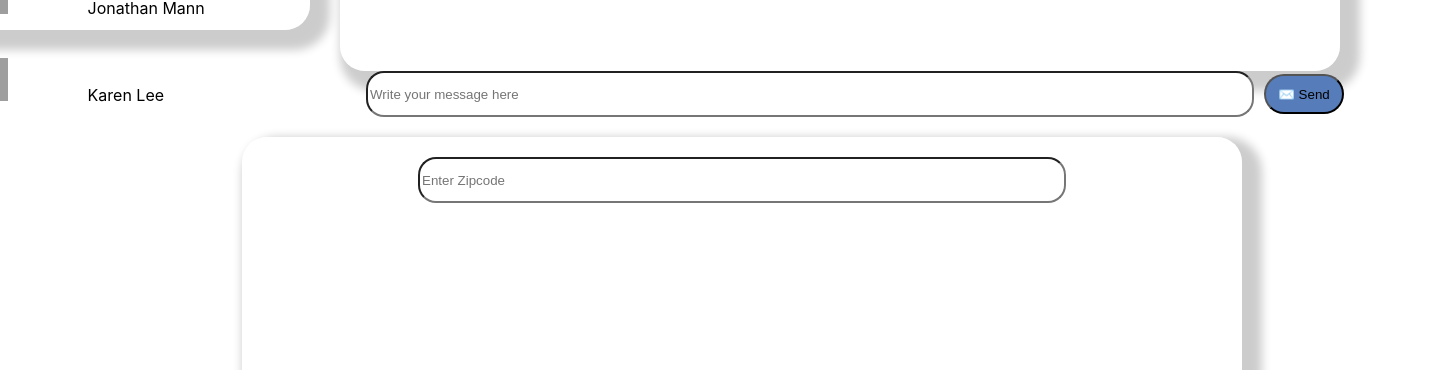
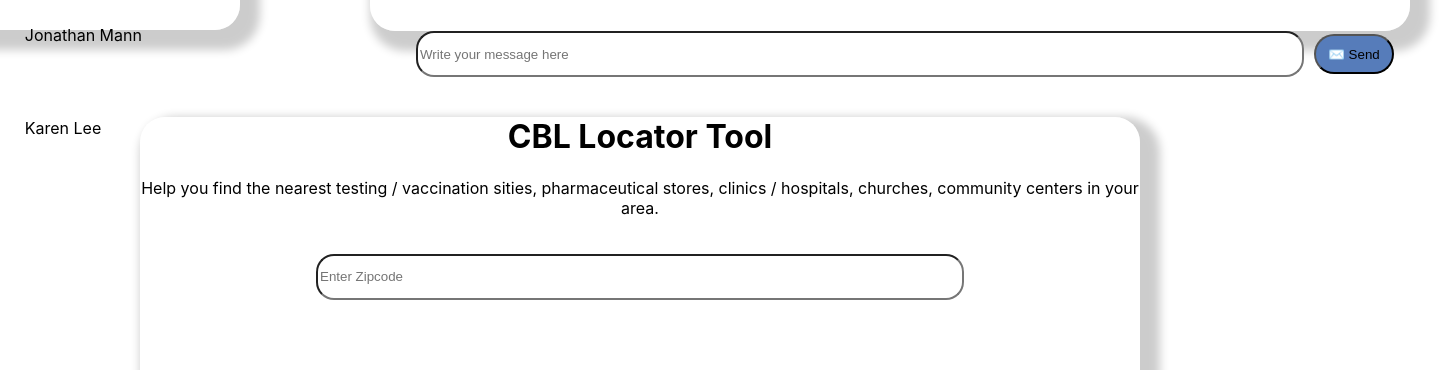
Before and after one commit to mathews1193/chatbot, a React (Create React App) app in the folder frontend/: page / in a window 1280 px wide. Shown: the part 758-1128 px from the top of the page, 1440 px wide, since content can reach past the window. Built offline with nearby package versions, Linux system fonts and the light colour scheme; grey boxes are pictures that could not be loaded.

Commit message:
updated the nearby location ui

```diff
--- a/frontend/src/App.css
+++ b/frontend/src/App.css
@@ -1,15 +1,12 @@
 .container{
   padding-top: 200px;
   background-color: white;
-  height:250vh;
+  height:150vh;
 }
 .grid {
   display: flex;
   justify-content: center;
 }
-.bot{
-
+.chat{
+margin-left:100px;
 }
-.chat{
-
-}
--- a/frontend/src/components/BotList/Bots.css
+++ b/frontend/src/components/BotList/Bots.css
@@ -32,7 +32,7 @@
     list-style-type: none;
     align-items: center;
     padding-bottom:40px;
-    width:80%;
+    width:90%;
     height:50%;
 }
 .bot-img {
--- a/frontend/src/components/Chatbot/Chatbot.css
+++ b/frontend/src/components/Chatbot/Chatbot.css
@@ -1,8 +1,8 @@
 .chat-container {
  border-radius: 25px;
  border: 2px solid whitesmoke;
- height:75vh;
- width: 125vh;
+ height:70vh;
+ width: 130vh;
  margin-top:20px;
  margin-left:auto;
  margin-right:30px;
--- a/frontend/src/components/NearbyLocation/NearbyLocation.css
+++ b/frontend/src/components/NearbyLocation/NearbyLocation.css
@@ -1,13 +1,9 @@
 .nearby-container {
     border-radius: 25px;
     border: 2px solid whitesmoke;
-    padding-top:20px;
-    height:75vh;
+    height:65vh;
     width: 125vh;
-    margin-top:20px;
-    margin-left:auto;
-    margin-right:30px;
-    align-items: center;
+    margin:40px auto;
 
    appearance: none;
    background: white;
@@ -21,10 +17,13 @@
    }
 .nearby-msg-container {
     text-align:center;
+    padding: 20px;
   }
 .nearby-location{
     border-radius: 18px;
-
     width:80vh;
     height:5vh;
   }
+.header{
+    text-align: center;
+}
--- a/frontend/src/components/NearbyLocation/NearbyLocation.js
+++ b/frontend/src/components/NearbyLocation/NearbyLocation.js
@@ -5,6 +5,11 @@ function NearbyLocation() {
     return (
         <div>
             <div className="nearby-container">
+                <div className="header">
+                    <h1>CBL Locator Tool</h1>
+                <p>Help you find the nearest testing / vaccination sities,
+                    pharmaceutical stores, clinics / hospitals, churches, community centers in your area. </p>
+                </div>
                 <div className="nearby-msg-container">
                     <input
                     type = "text"
```
Lines whose indentation alone changed are shown as unchanged.
